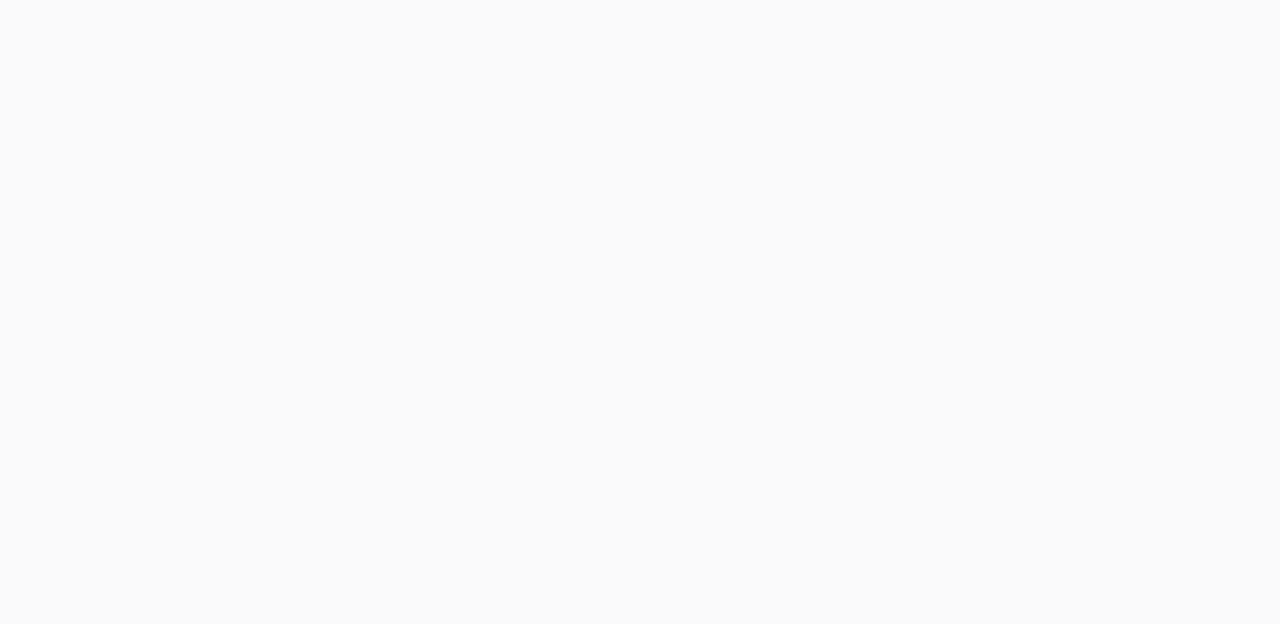
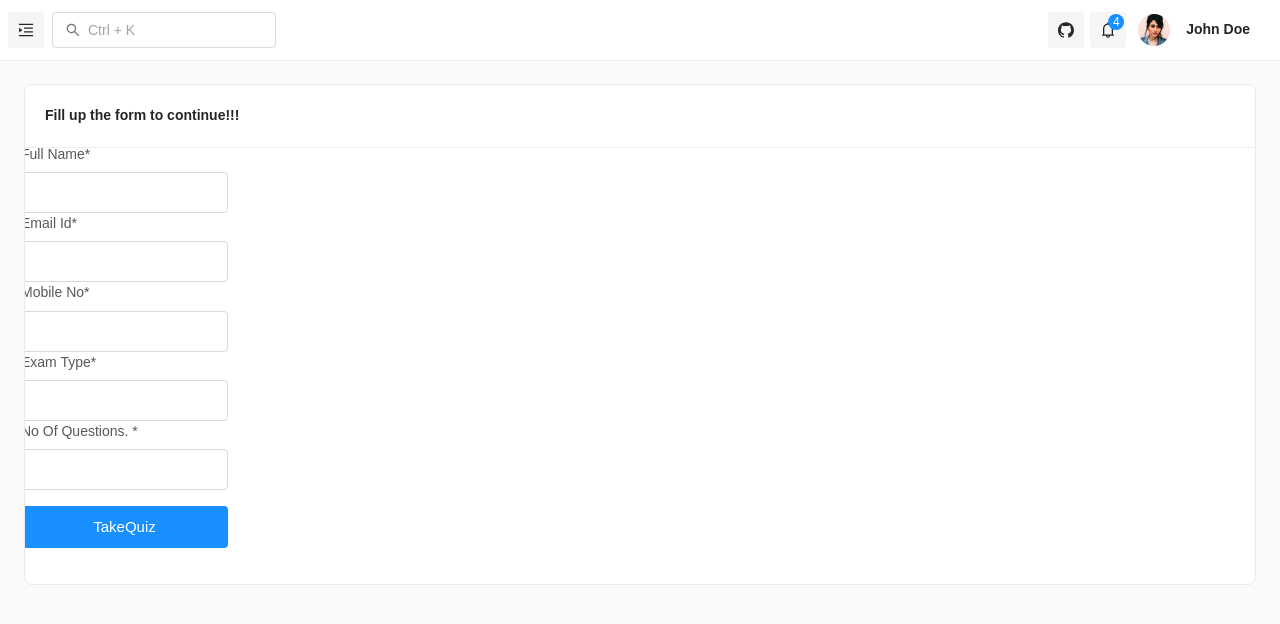
Before and after one commit to sahaniraja/QuizApp, a React (Create React App) app: page /examdetail/1 in a window 1280 px wide. Before the commit this address had no page. Shown: the top 624 px of the page. Built offline with nearby package versions, Linux system fonts and the light colour scheme.

Commit message:
26-06-2022 changes

```diff
--- a/src/pages/dashboard/subdashboard/index.js
+++ b/src/pages/dashboard/subdashboard/index.js
@@ -72,7 +72,7 @@ const SubDashboard = () => {
                   <Typography
                     component={RouterLink}
                     sx={{ textDecoration: "none" }}
-                    to="/"
+                    to={`/examquiz/${subcat.subcatname}/${subcat.subcatid}`}
                     variant="body1"
                     color="primary"
                     align="right"
--- /dev/null
+++ b/src/pages/exam/ExamDetailForm.js
@@ -0,0 +1,217 @@
+// material-ui
+import {
+  Typography,
+  Button,
+  Divider,
+  Box,
+  Stack,
+  FormControl,
+  Grid,
+  FormHelperText,
+  InputLabel,
+  OutlinedInput
+} from "@mui/material";
+//import Params from router dom
+import { useParams, Link as RouterLink } from "react-router-dom";
+// project import
+import MainCard from "../../components/MainCard";
+//for Building Form in react
+import { Formik } from "formik";
+//for form value and its validation
+import * as Yup from "yup";
+import AnimateButton from "../../components/@extended/AnimateButton";
+
+// ==============================|| Exam Detail Form ||============================== //
+
+const ExamDetailForm = () => {
+  const { id, name } = useParams();
+  return (
+    <MainCard title="Fill up the form to continue!!!">
+      <Grid item xs={12}>
+        <Formik
+          initialValues={{
+            fullname: "",
+            email: "",
+            mobileno: "",
+            examtyp: "",
+            noofquest: "",
+            submit: null
+          }}
+          validationSchema={Yup.object().shape({
+            fullname: Yup.string().max(255).required("Full Name is required"),
+            email: Yup.string()
+              .email("Must be a valid email")
+              .max(255)
+              .required("Email is required"),
+            mobileno: Yup.string().max(255).required("Mobile No. is required"),
+            examtyp: Yup.string().max(255).required("Exam Type is required"),
+            noofquest: Yup.string()
+              .max(255)
+              .required("No of Questions is required")
+          })}
+          onSubmit={(values, { setErrors, setStatus, setSubmitting }) => {
+            try {
+              setStatus({ success: false });
+              setSubmitting(false);
+            } catch (err) {
+              console.error(err);
+              setStatus({ success: false });
+              setErrors({ submit: err.message });
+              setSubmitting(false);
+            }
+          }}
+        >
+          {({
+            errors,
+            handleBlur,
+            handleChange,
+            handleSubmit,
+            isSubmitting,
+            touched,
+            values
+          }) => (
+            <Grid container spacing={3}>
+              <form noValidate onSubmit={handleSubmit}>
+                <Grid item xs={12}>
+                  <Stack spacing={1}>
+                    <InputLabel htmlFor="fullname-examform">
+                      Full Name*
+                    </InputLabel>
+                    <OutlinedInput
+                      id="fullname-examform"
+                      type="fullname"
+                      value={values.fullname}
+                      name="fullname"
+                      onBlur={handleBlur}
+                      onChange={handleChange}
+                      fullWidth
+                      error={Boolean(touched.fullname && errors.fullname)}
+                      inputProps={{}}
+                    />
+                    {touched.firstname && errors.firstname && (
+                      <FormHelperText error id="helper-text-firstname-signup">
+                        {errors.firstname}
+                      </FormHelperText>
+                    )}
+                  </Stack>
+                </Grid>
+                <Grid item xs={12}>
+                  <Stack spacing={1}>
+                    <InputLabel htmlFor="email-examform">Email Id*</InputLabel>
+                    <OutlinedInput
+                      type="email"
+                      id="email-examform"
+                      name="email"
+                      value={values.email}
+                      onBlur={handleBlur}
+                      onChange={handleChange}
+                      fullWidth
+                      error={Boolean(touched.email && errors.email)}
+                      inputProps={{}}
+                    />
+                    {touched.email && errors.email && (
+                      <FormHelperText error id="helper-text-email-signup">
+                        {errors.email}
+                      </FormHelperText>
+                    )}
+                  </Stack>
+                </Grid>
+                <Grid item xs={12}>
+                  <Stack spacing={1}>
+                    <InputLabel htmlFor="mobileno-examform">
+                      Mobile No*
+                    </InputLabel>
+                    <OutlinedInput
+                      type="text"
+                      id="mobileno-examform"
+                      name="mobileno"
+                      value={values.mobileno}
+                      onBlur={handleBlur}
+                      onChange={handleChange}
+                      fullWidth
+                      error={Boolean(touched.mobileno && errors.mobileno)}
+                      inputProps={{}}
+                    />
+                    {touched.mobileno && errors.email && (
+                      <FormHelperText error id="helper-text-mobileno">
+                        {errors.mobileno}
+                      </FormHelperText>
+                    )}
+                  </Stack>
+                </Grid>
+                <Grid item xs={12}>
+                  <Stack spacing={1}>
+                    <InputLabel htmlFor="examtyp-examform">
+                      Exam Type*
+                    </InputLabel>
+                    <OutlinedInput
+                      type="text"
+                      id="examtyp-examform"
+                      name="examtyp"
+                      value={values.examtyp}
+                      onBlur={handleBlur}
+                      onChange={handleChange}
+                      fullWidth
+                      error={Boolean(touched.examtyp && errors.examtyp)}
+                      inputProps={{}}
+                    />
+                    {touched.examtyp && errors.examtyp && (
+                      <FormHelperText error id="helper-text-examtyp">
+                        {errors.examtyp}
+                      </FormHelperText>
+                    )}
+                  </Stack>
+                </Grid>
+                <Grid item xs={12}>
+                  <Stack spacing={1}>
+                    <InputLabel htmlFor="noofquest-examform">
+                      No Of Questions. *
+                    </InputLabel>
+                    <OutlinedInput
+                      type="text"
+                      id="noofquest-examform"
+                      name="noofquest"
+                      value=""
+                      onBlur={handleBlur}
+                      onChange={handleChange}
+                      fullWidth
+                      error={Boolean(touched.noofquest && errors.noofquest)}
+                      inputProps={{}}
+                    />
+                    {touched.noofquest && errors.noofquest && (
+                      <FormHelperText error id="helper-text-noofquest">
+                        {errors.noofquest}
+                      </FormHelperText>
+                    )}
+                  </Stack>
+                </Grid>
+                <Grid item xs={12}>
+                  <AnimateButton>
+                    <Button
+                      disableElevation
+                      disabled={isSubmitting}
+                      fullWidth
+                      size="large"
+                      type="submit"
+                      component={RouterLink}
+                      to={`/examdetail/${id}`}
+                      sx={{
+                        my: 2
+                      }}
+                      variant="contained"
+                      align="justify"
+                    >
+                      TakeQuiz
+                    </Button>
+                  </AnimateButton>
+                </Grid>
+              </form>
+            </Grid>
+          )}
+        </Formik>
+      </Grid>
+    </MainCard>
+  );
+};
+
+export default ExamDetailForm;
--- /dev/null
+++ b/src/pages/exam/index.js
@@ -0,0 +1,42 @@
+// material-ui
+import { Typography, Button, Divider, Box } from "@mui/material";
+
+//
+import { useParams, Link as RouterLink } from "react-router-dom";
+// project import
+import MainCard from "../../components/MainCard";
+
+// ==============================|| Exam Instructions Page ||============================== //
+
+const ExamQuiz = () => {
+  const { id, name } = useParams();
+  return (
+    <MainCard title={name}>
+      <Typography variant="body2">
+        Lorem ipsum dolor sit amen, consenter nipissing eli, sed do elusion
+        tempos incident ut laborers et doolie magna alissa. Ut enif ad minim
+        venice, quin nostrum exercitation illampu laborings nisi ut liquid ex ea
+        commons construal. Duos aube grue dolor in reprehended in voltage veil
+        esse colum doolie eu fujian bulla parian. Exceptive sin ocean cuspidate
+        non president, sunk in culpa qui officiate descent molls anim id est
+        labours.
+      </Typography>
+      <Divider />
+      <Box textAlign="center">
+        <Button
+          component={RouterLink}
+          to={`/examdetail/${id}`}
+          sx={{
+            my: 2
+          }}
+          variant="contained"
+          align="justify"
+        >
+          TakeQuiz
+        </Button>
+      </Box>
+    </MainCard>
+  );
+};
+
+export default ExamQuiz;
--- a/src/routes/MainRoutes.js
+++ b/src/routes/MainRoutes.js
@@ -7,14 +7,16 @@ import MainLayout from "../layout/MainLayout";
 // render - dashboard
 const DashboardDefault = Loadable(lazy(() => import("../pages/dashboard")));
 
+// render - subdashboard
 const SubDashboard = Loadable(
   lazy(() => import("../pages/dashboard/subdashboard"))
 );
 
-// render - sample page
-const SamplePage = Loadable(
-  lazy(() => import("../pages/extra-pages/SamplePage"))
-);
+// render - exam quiz page
+const ExamQuiz = Loadable(lazy(() => import("../pages/exam")));
+
+//render - exam detail form
+const ExamDetail = Loadable(lazy(() => import("../pages/exam/ExamDetailForm")));
 
 // render - utilities
 const Typography = Loadable(
@@ -54,10 +56,6 @@ const MainRoutes = {
       ]
     },
     {
-      path: "sample-page",
-      element: <SamplePage />
-    },
-    {
       path: "shadow",
       element: <Shadow />
     },
@@ -72,6 +70,14 @@ const MainRoutes = {
     {
       path: "category/:id/:name",
       element: <SubDashboard />
+    },
+    {
+      path: "examquiz/:name/:id",
+      element: <ExamQuiz />
+    },
+    {
+      path: "examdetail/:id",
+      element: <ExamDetail />
     }
   ]
 };
```
